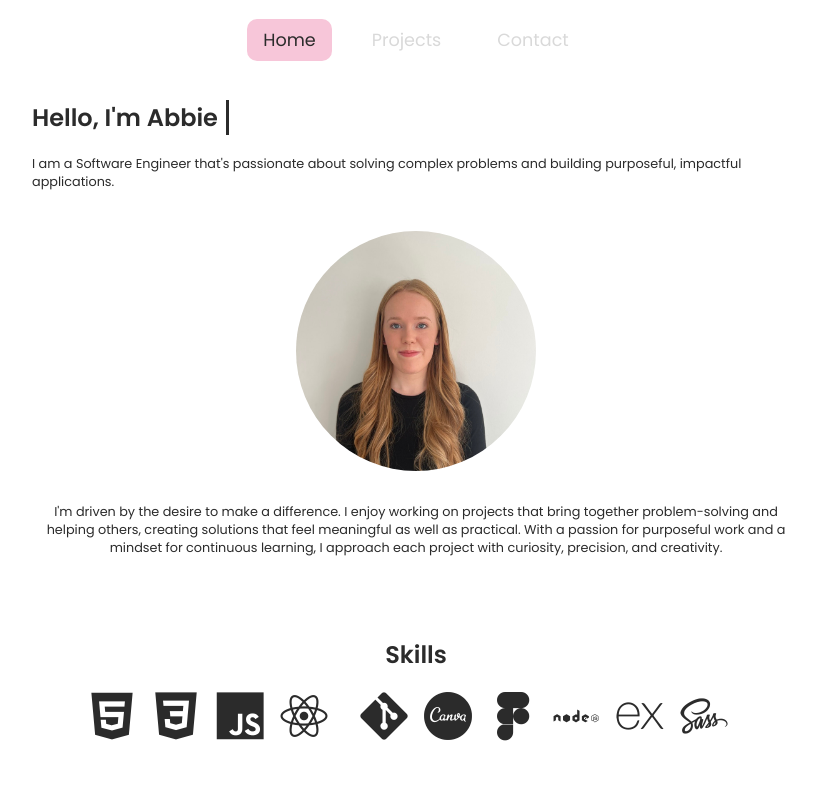
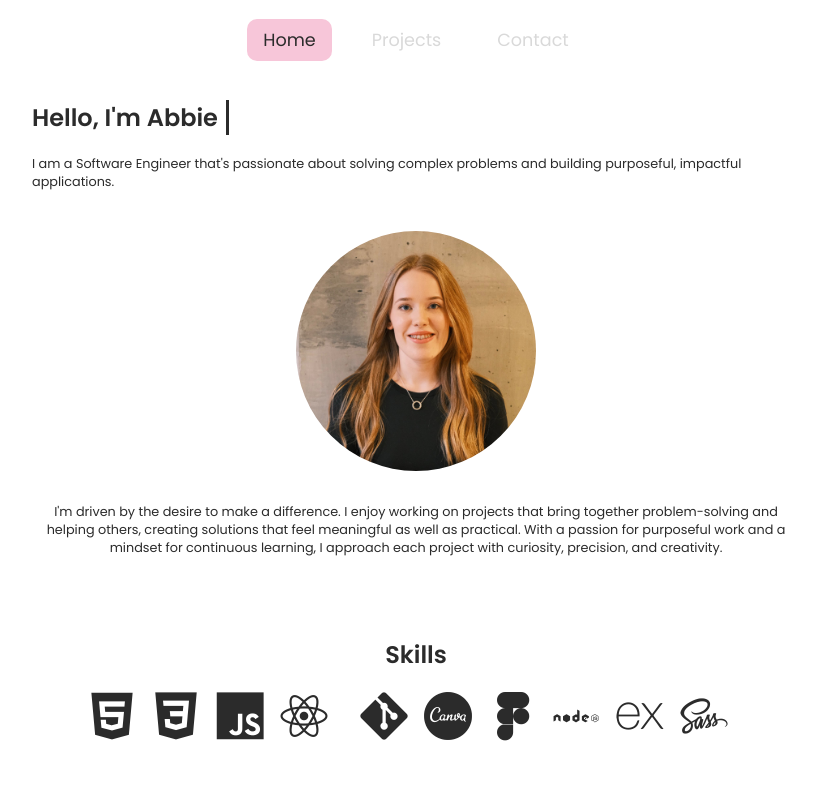
Before and after one commit to AbbieSmith11/portfolio-website, a React (Vite) app in the folder portfolio/: page / in a window 1280 px wide. Shown: the top 800 px of the page, without its empty margins (224-1040 px from the left). Built offline with nearby package versions, Linux system fonts and the light colour scheme.

Commit message:
chore: updated headshot

```diff
--- a/portfolio/src/components/aboutMe/AboutMe.jsx
+++ b/portfolio/src/components/aboutMe/AboutMe.jsx
@@ -4,7 +4,7 @@ function AboutMe() {
   return (
     <section id='about'>
         <div id='img'>
-            <img src="/images/headshot.jpg" alt="" />
+            <img src="/images/headshot.jpeg" alt="" />
         </div>
 
       <p id='aboutText'>
```
Also changed, not shown: portfolio/public/images/headshot.jpeg (added), portfolio/public/images/headshot.jpg (deleted).
